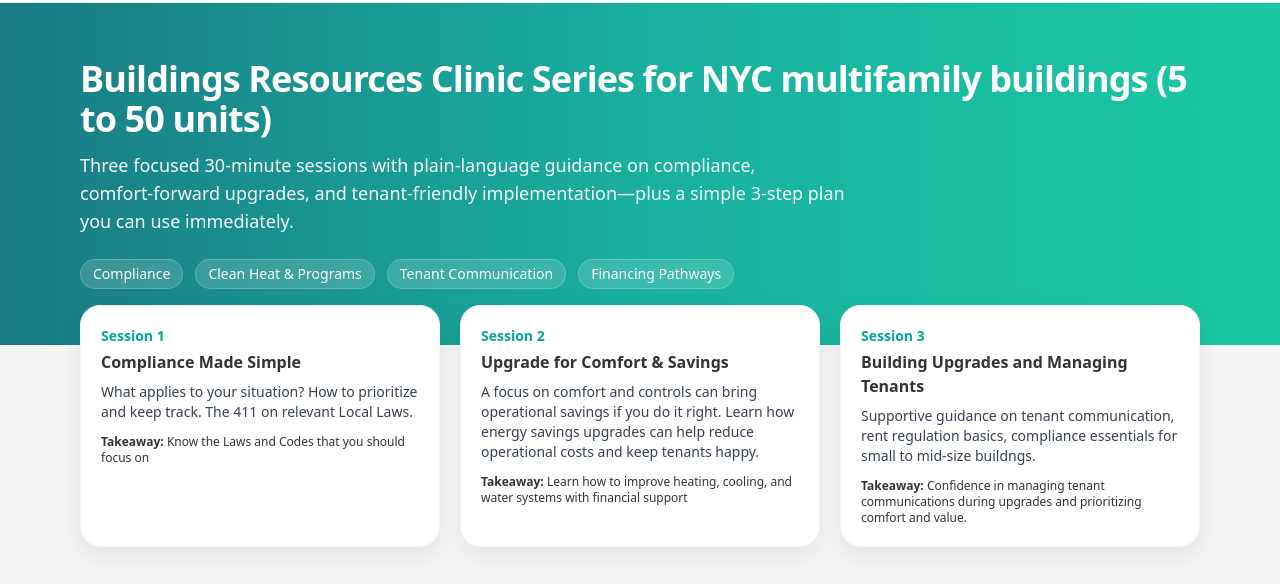
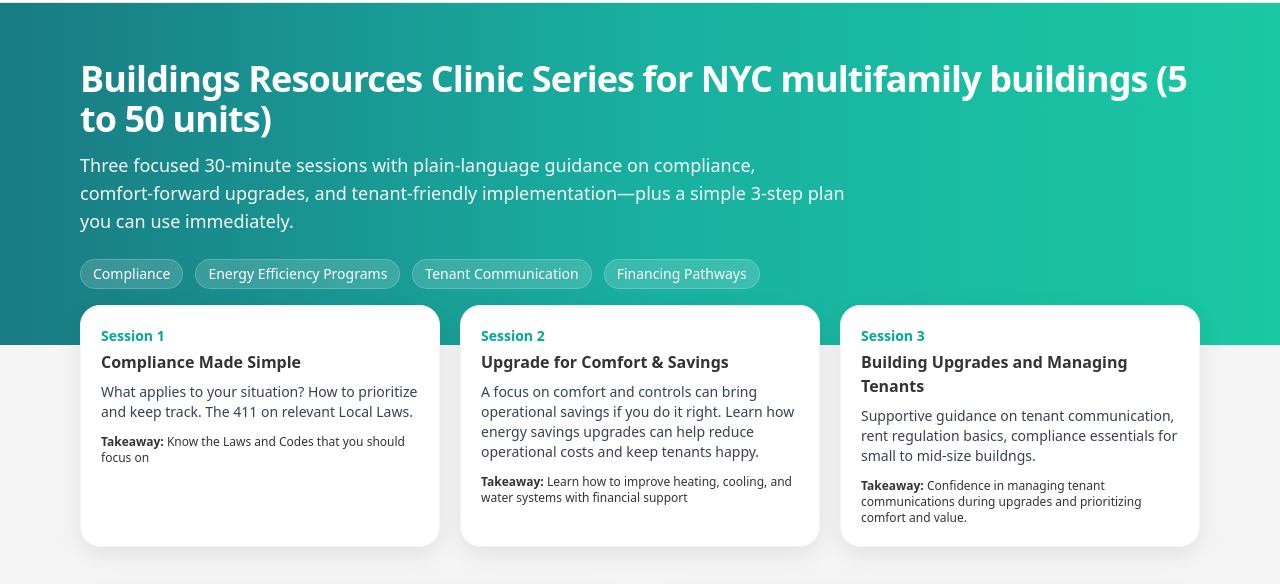
Before and after one commit to cambojones/buildings-clinic, a plain HTML site: page index.html in a window 1280 px wide. Shown: the part 146-730 px from the top of the page. Drawn offline with nearby package versions, Linux system fonts and the light colour scheme; a script that the page names is missing.

Commit message:
Update index.html

```diff
--- a/index.html
+++ b/index.html
@@ -68,7 +68,7 @@
       </p>
       <div class="mt-6 flex flex-wrap gap-3">
         <span class="px-3 py-1 rounded-full bg-white/15 border border-white/20 text-sm">Compliance</span>
-        <span class="px-3 py-1 rounded-full bg-white/15 border border-white/20 text-sm">Clean Heat & Programs</span>
+        <span class="px-3 py-1 rounded-full bg-white/15 border border-white/20 text-sm">Energy Efficiency Programs</span>
         <span class="px-3 py-1 rounded-full bg-white/15 border border-white/20 text-sm">Tenant Communication</span>
         <span class="px-3 py-1 rounded-full bg-white/15 border border-white/20 text-sm">Financing Pathways</span>
       </div>
```
